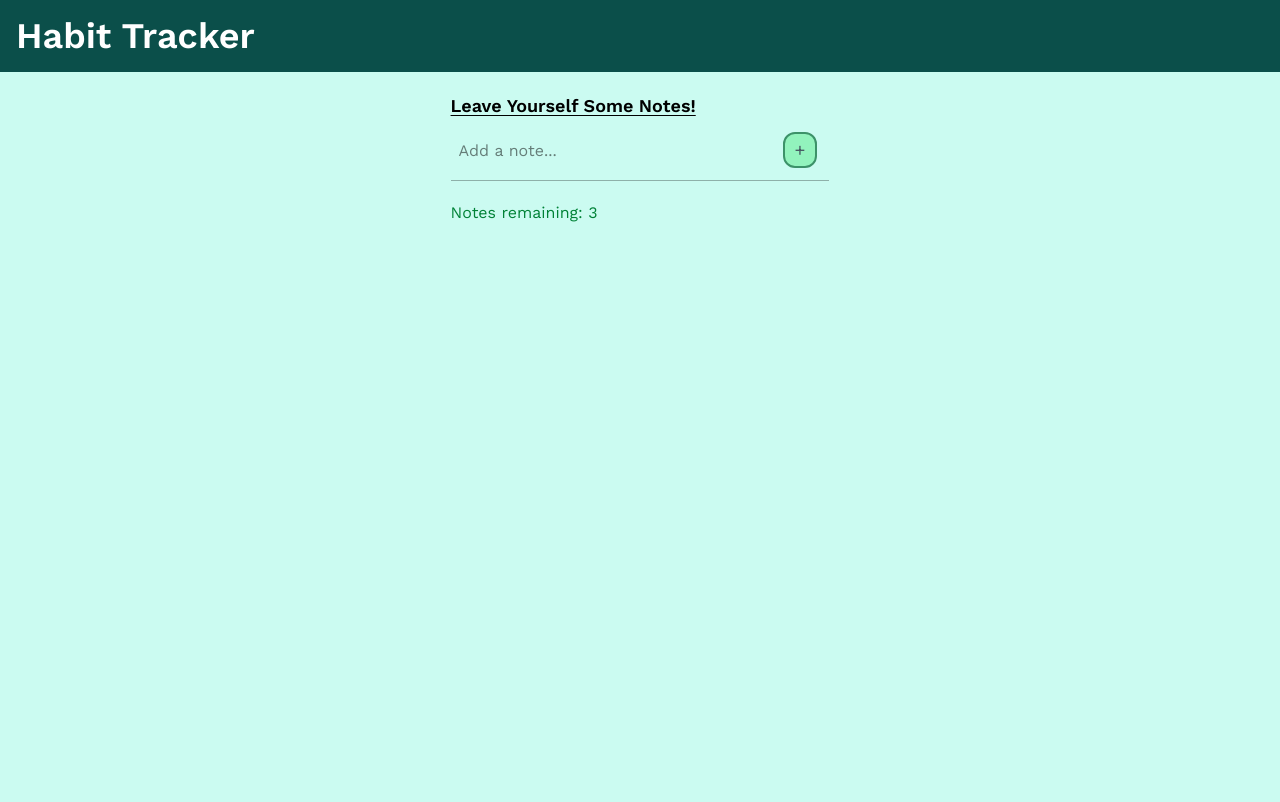
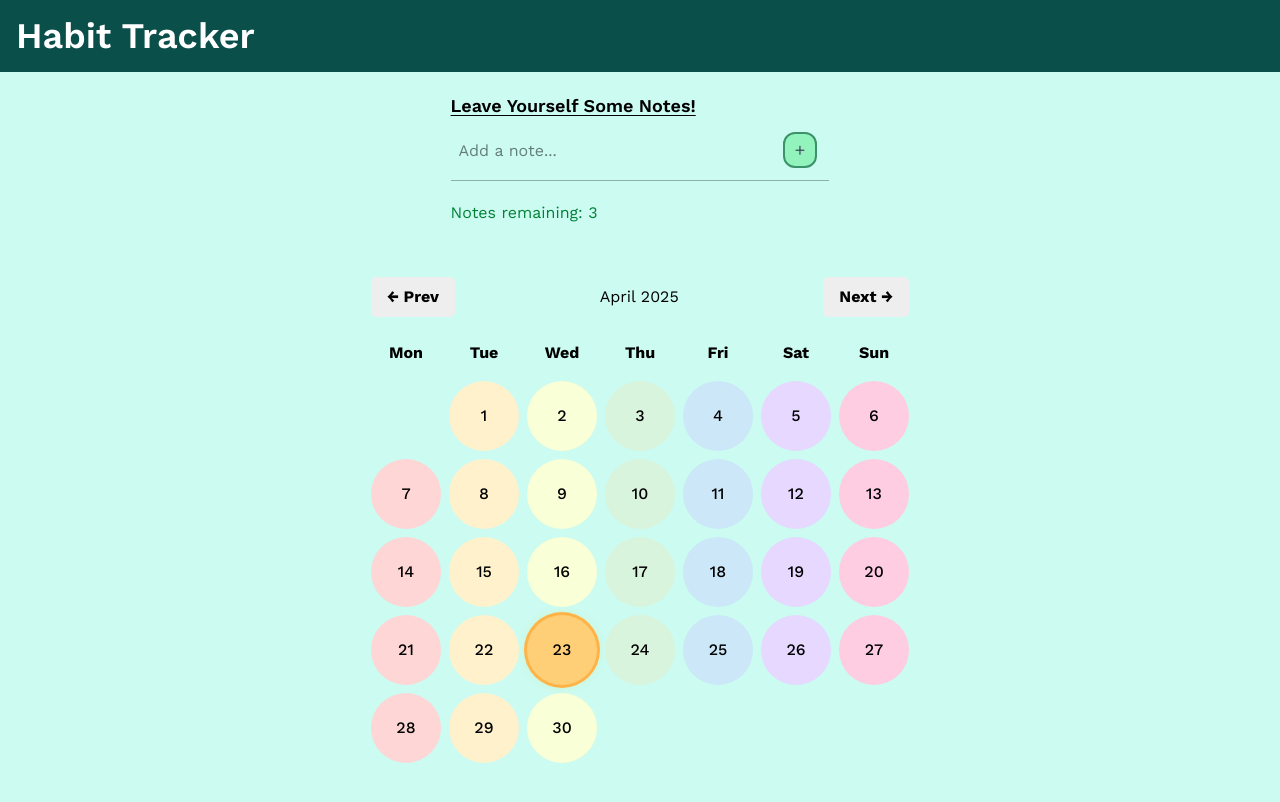
Before and after one commit to szetol0718/cs391finalproject, a Next.js app in the folder final_project_cs391/: page / in a window 1280 px wide. Shown: the top 802 px of the page. Built offline with nearby package versions, Linux system fonts and the light colour scheme.

Commit message:
component testing update

```diff
--- a/final_project_cs391/app/test/page.tsx
+++ b/final_project_cs391/app/CalendarTest/page.tsx
@@ -8,7 +8,6 @@ const TestCalendarPage = () => {
   return (
     <div style={{ padding: '2rem' }}>
       <h1>Calendar Component Test</h1>
-      <p>This page tests both the full month and interactive week views.</p>
       <Calendar />
     </div>
   );
--- a/final_project_cs391/app/page.tsx
+++ b/final_project_cs391/app/page.tsx
@@ -1,4 +1,5 @@
 import Notes from "@/components/notes";
+import Calendar from "@/components/Calendar";
 
 const noteProps = {
     max:3, // comment out max prop to show all notes
@@ -8,6 +9,7 @@ export default function Home() {
   return (
       <>
           <Notes props={noteProps}></Notes>
+          <Calendar />
       </>
   );
 }
--- a/final_project_cs391/components/Calendar.tsx
+++ b/final_project_cs391/components/Calendar.tsx
@@ -22,7 +22,6 @@
  * to support integration with data (e.g., habits, notes) per date and may be extended
  * with additional logic for interactivity, form inputs, and dynamic indicators.
  */
-
 'use client';
 import React, { useState } from 'react';
 import styled from 'styled-components';
```
